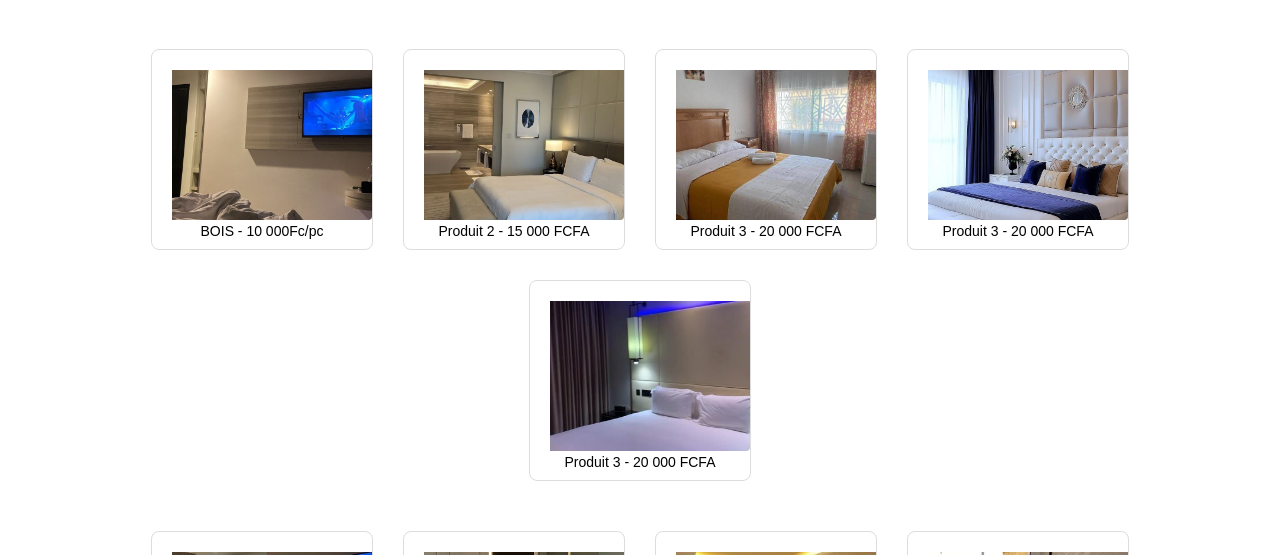
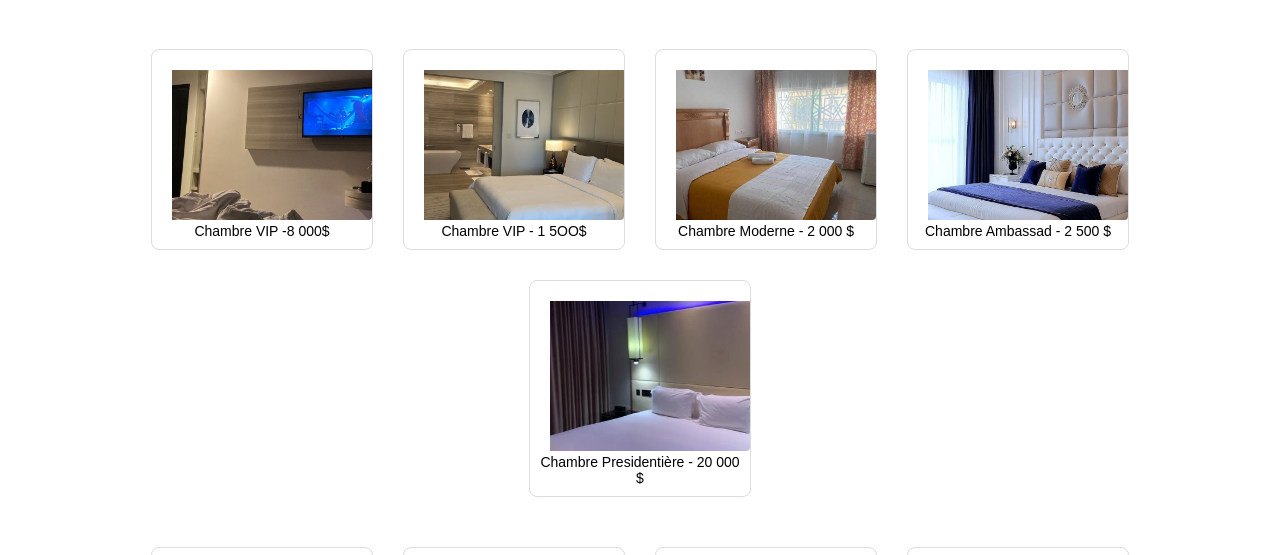
Before and after one commit to MerveilleI/I-KABOND_DIVINE_Merveille_L3LMD_INFO_JOUR, a plain HTML site: page resevation.html in a window 1280 px wide. Shown: the part 174-729 px from the top of the page. Drawn offline with Linux system fonts and the light colour scheme.

Commit message:
Update resevation.html

```diff
--- a/resevation.html
+++ b/resevation.html
@@ -32,31 +32,31 @@
         <div class="produit">
             <img src="images/1.jpg">
             <center>
-                <p>BOIS - 10 000Fc/pc</p>
+                <p>Chambre VIP -8 000$</p>
             </center>
         </div>
         <div class="produit">
             <img src="images/2.jpg" alt="Produit 2">
             <center>
-                <p>Produit 2 - 15 000 FCFA</p>
+                <p>Chambre VIP - 1 5OO$</p>
             </center>
         </div>
         <div class="produit">
             <img src="images/img3.jpg" alt="Produit 3">
             <center>
-                <p>Produit 3 - 20 000 FCFA</p>
+                <p>Chambre Moderne - 2 000 $</p>
             </center>
          </div>
         <div class="produit">
             <img src="images/4.jpg" alt="Produit 3">
         <center>
-            <p>Produit 3 - 20 000 FCFA</p>
+            <p>Chambre Ambassad - 2 500 $</p>
         </center>
         </div>
         <div class="produit">
              <img src="images/5.jpg" alt="Produit 3">
         <center>
-            <p>Produit 3 - 20 000 FCFA</p>
+            <p>Chambre Presidentière - 20 000 $</p>
       </center>
     </div>
 
```
